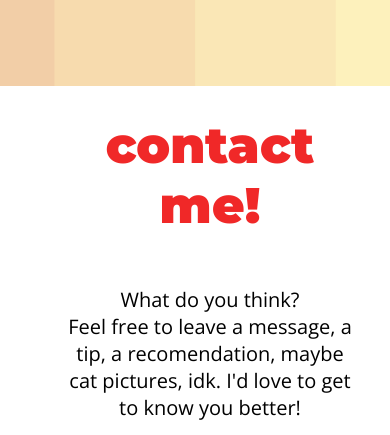
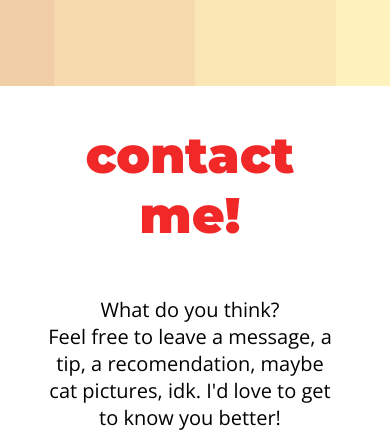
Before and after one commit to nubiaferr/singlepage-nubiaferr, a plain HTML site: page index.html in a window 390 px wide. Shown: the part 6310-6745 px from the top of the page. Drawn offline with nearby package versions, Linux system fonts and the light colour scheme.

Commit message:
Update media-queries.css
New mobile align for the contact section

```diff
--- a/assets/css/media-queries.css
+++ b/assets/css/media-queries.css
@@ -25,6 +25,12 @@
 
     .intro-content, .grid, .grid-gallery, .contact-content{
         grid-template-columns: 1fr;
+    }
+
+    .text-contact{
+        position: relative;
+        right: 2rem;
+        bottom: -1rem;
     }
 
     .gallery-img{
```
